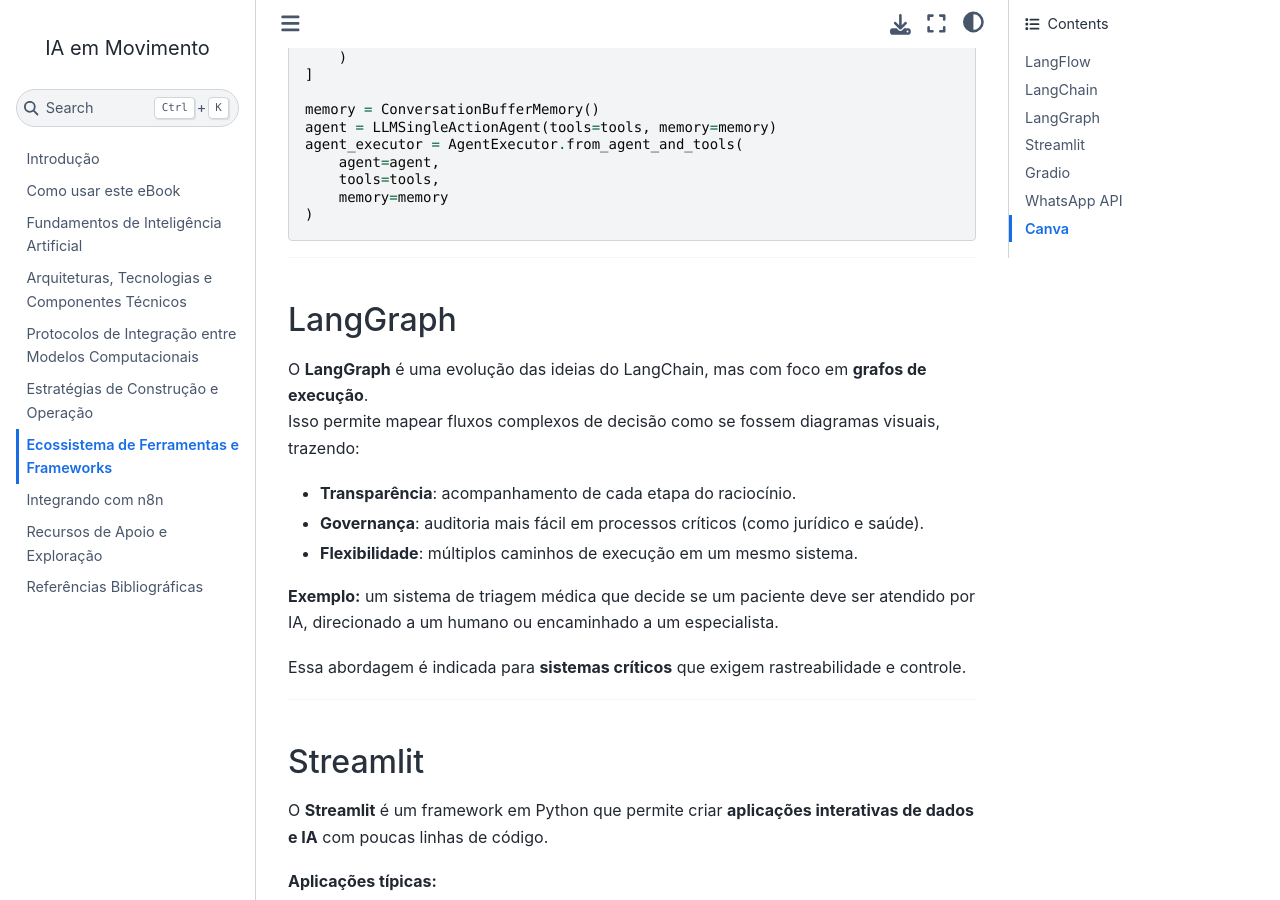
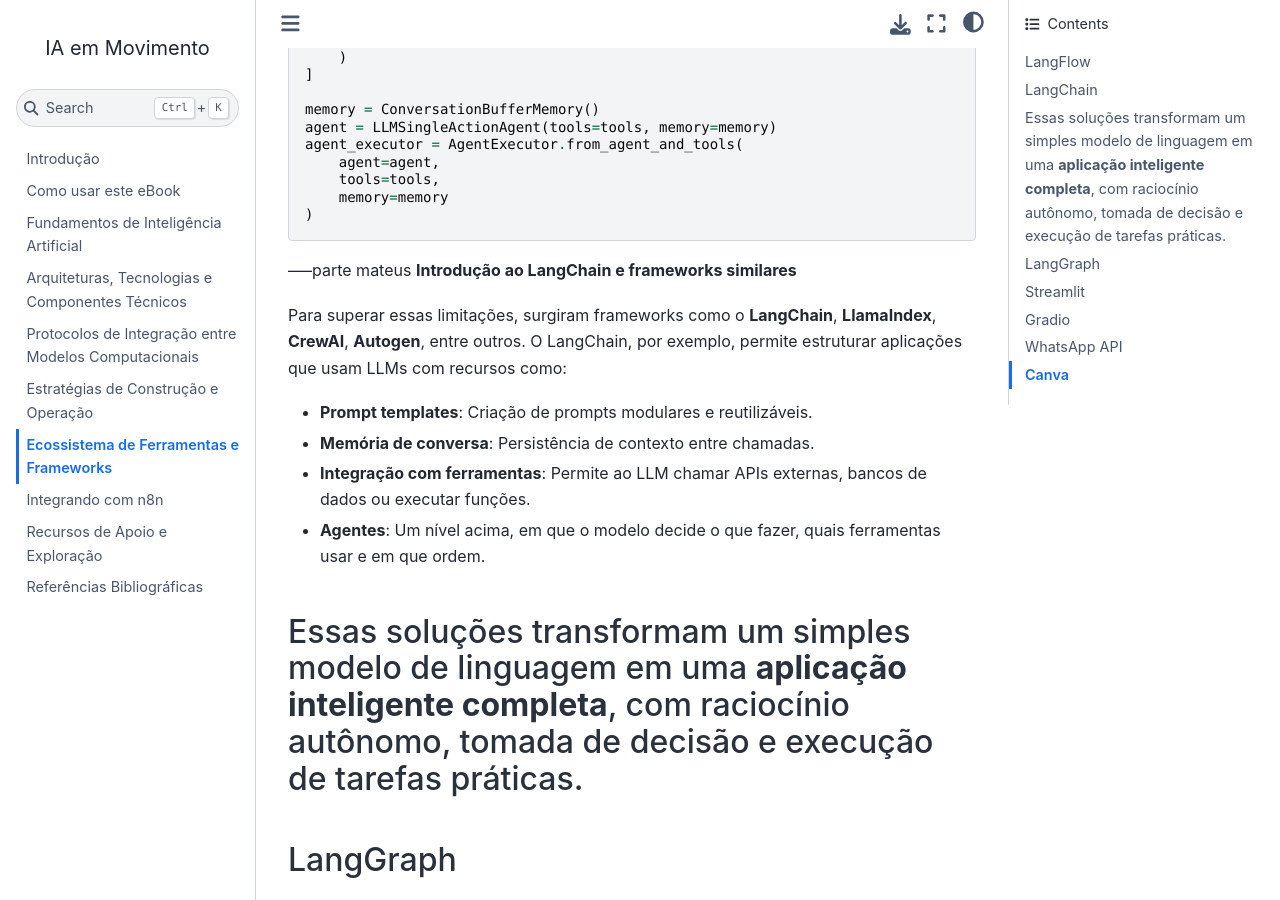
Before and after one commit to unb-lamfo-negocios-ai/LivroIAemMovimento, a Jupyter Book: the page built from capitulos/capEcossistema_Framework.md, in a window 1280 px wide and 900 px high, scrolled down 2642 px. Built offline with Jupyter Book 1.0.4 settings and Sphinx 7.4.7 and the Sphinx Book theme 1.1.4, drawn with Linux system fonts in a browser that asks for light colours; pages that are not in the unit, such as notebooks, are missing from menus; cross-references to code outside the pages are shown as plain code.

Commit message:
Update capEcossistema_Framework.md

````diff
--- a/capitulos/capEcossistema_Framework.md
+++ b/capitulos/capEcossistema_Framework.md
@@ -96,6 +96,17 @@
 )
 ```
 
+-----parte mateus
+**Introdução ao LangChain e frameworks similares**
+
+Para superar essas limitações, surgiram frameworks como o **LangChain**, **LlamaIndex**, **CrewAI**, **Autogen**, entre outros. O LangChain, por exemplo, permite estruturar aplicações que usam LLMs com recursos como:
+
+- **Prompt templates**: Criação de prompts modulares e reutilizáveis.
+- **Memória de conversa**: Persistência de contexto entre chamadas.
+- **Integração com ferramentas**: Permite ao LLM chamar APIs externas, bancos de dados ou executar funções.
+- **Agentes**: Um nível acima, em que o modelo decide o que fazer, quais ferramentas usar e em que ordem.
+
+Essas soluções transformam um simples modelo de linguagem em uma **aplicação inteligente completa**, com raciocínio autônomo, tomada de decisão e execução de tarefas práticas.
 ---
 
 ## LangGraph
````
